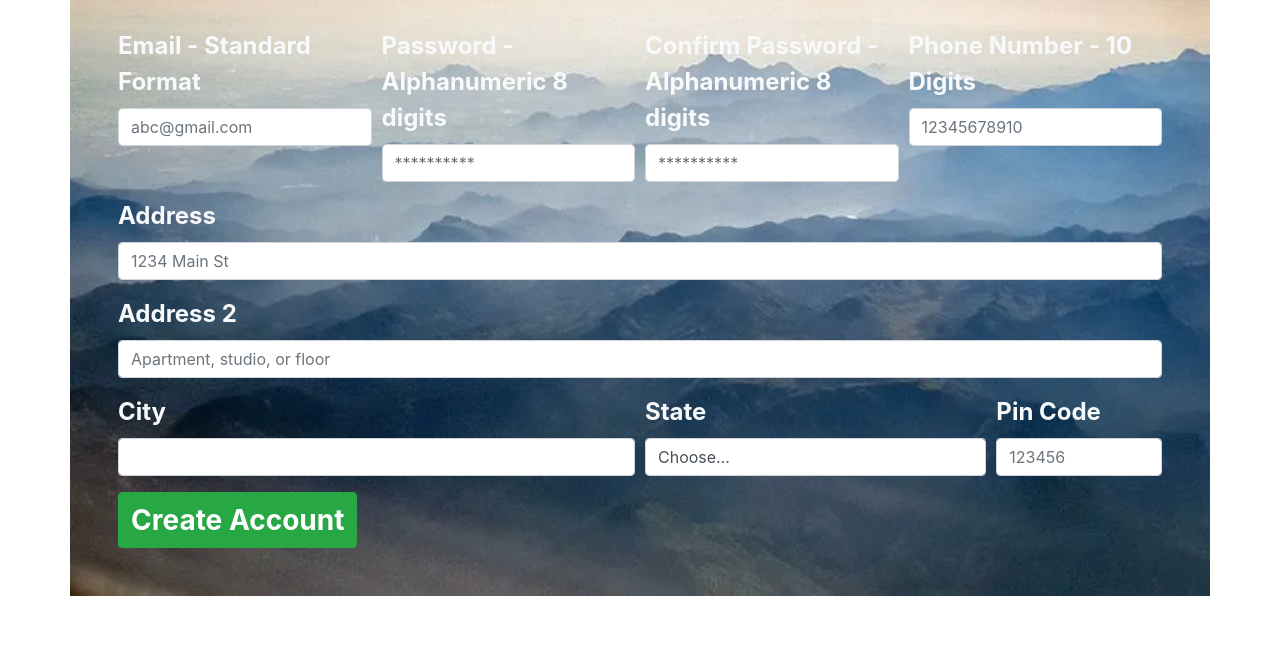
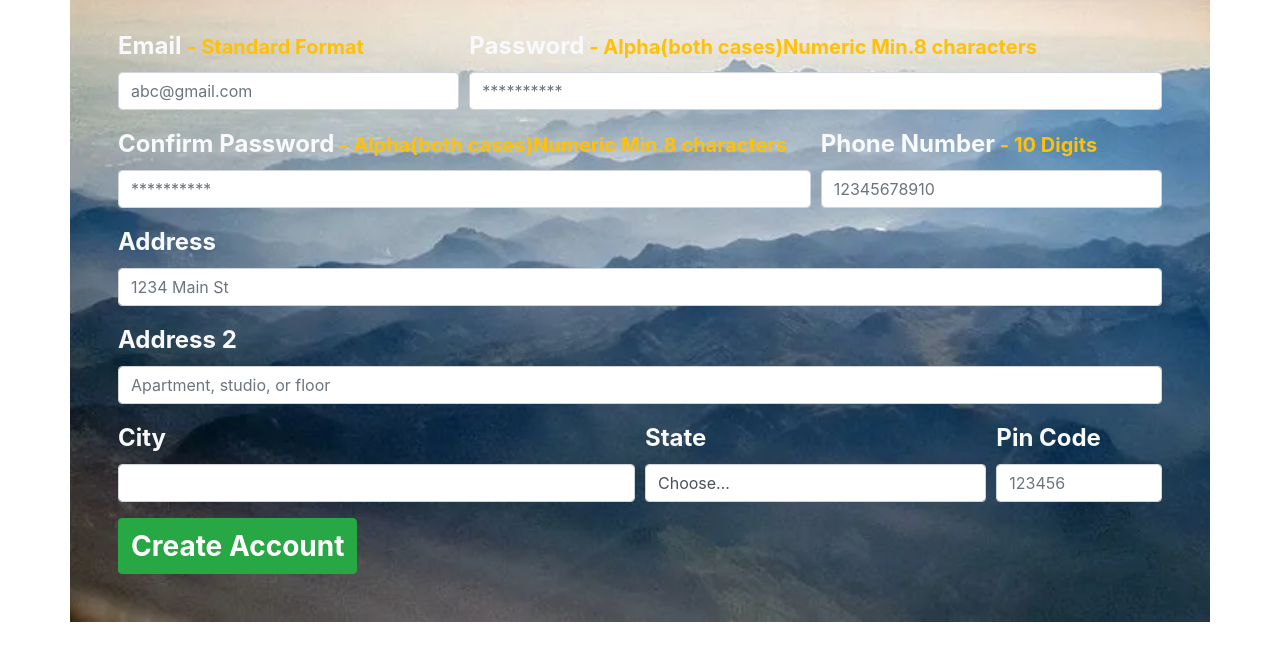
Before and after one commit to vivek683/Kerala_Tourism_Phase_2, a plain HTML site: page SignUpPage.html in a window 1280 px wide. Shown: the part 128-800 px from the top of the page. Drawn offline with nearby package versions, Linux system fonts and the light colour scheme.

Commit message:
Update SignUpPage.html

```diff
--- a/SignUpPage.html
+++ b/SignUpPage.html
@@ -29,20 +29,20 @@
         <h1>Registration Form</h1><br>
         <form>
             <div class="form-row">
-              <div class="form-group col-md-3">
-                <label for="inputEmail4">Email - Standard Format</label>
+              <div class="form-group col-md-4">
+                <label for="inputEmail4">Email <span class="fs-5 text-warning"> - Standard Format</span></label>
                 <input type="email" class="form-control w-100" id="inputEmail4" placeholder="abc@gmail.com">
               </div>
-              <div class="form-group col-md-3">
-                <label for="inputPassword4">Password - Alphanumeric 8 digits</label>
+              <div class="form-group col-md-8">
+                <label for="inputPassword4">Password<span class="fs-5 text-warning"> - Alpha(both cases)Numeric Min.8 characters</span></label>
                 <input type="password" class="form-control w-100" id="inputPassword4" placeholder="**********" pattern="(?=.*\d)(?=.*[a-z])(?=.*[A-Z]).{8,}">
               </div>
-              <div class="form-group col-md-3">
-                <label for="inputPassword">Confirm Password - Alphanumeric 8 digits</label>
+              <div class="form-group col-md-8">
+                <label for="inputPassword">Confirm Password<span class="fs-5 text-warning"> - Alpha(both cases)Numeric Min.8 characters</span></label>
                 <input type="password" class="form-control w-100" id="inputPassword" placeholder="**********" pattern="(?=.*\d)(?=.*[a-z])(?=.*[A-Z]).{8,}">
               </div>
-              <div class="form-group col-md-3">
-                <label for="phoneNumber">Phone Number - 10 Digits</label>
+              <div class="form-group col-md-4">
+                <label for="phoneNumber">Phone Number<span  class="fs-5 text-warning"> - 10 Digits</span></label>
                 <input type="tel" class="form-control w-100" id="phoneNumber" placeholder="12345678910" pattern="(?=.*[0-9]).{10,}">
               </div>
             </div>
```
